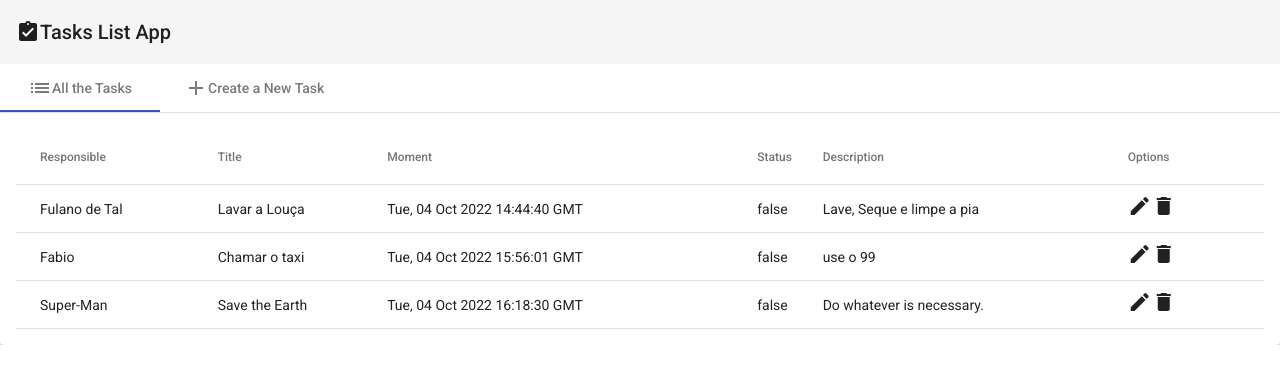
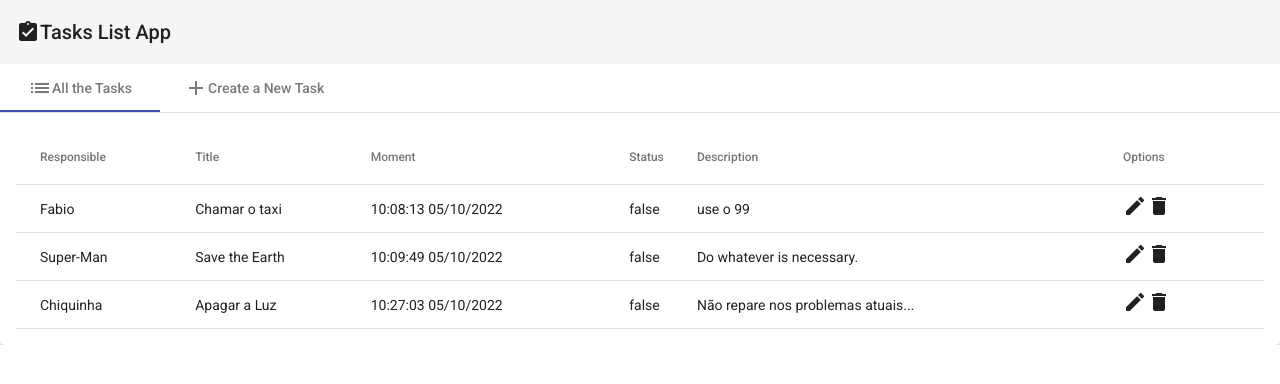
Before and after one commit to fhellipevalentin/todolist-app, an Angular app: page /tasks-list in a window 1280 px wide. Shown: the top 384 px of the page. Built offline with nearby package versions, Linux system fonts and the light colour scheme; data requests are answered from the project's data file.

Commit message:
edicao de tarefas

```diff
--- a/server/db.json
+++ b/server/db.json
@@ -1,18 +1,10 @@
 {
   "tasks": [
-    {
-      "author": "Fulano de Tal",
-      "title": "Lavar a Louça",
-      "desc": "Lave, Seque e limpe a pia",
-      "created_At": "Tue, 04 Oct 2022 14:44:40 GMT",
-      "status": false,
-      "id": 8
-    },
     {
       "author": "Fabio",
       "title": "Chamar o taxi",
       "desc": "use o 99",
-      "created_At": "Tue, 04 Oct 2022 15:56:01 GMT",
+      "created_At": "10:08:13 05/10/2022",
       "status": false,
       "id": 9
     },
@@ -20,9 +12,17 @@
       "author": "Super-Man",
       "title": "Save the Earth",
       "desc": "Do whatever is necessary.",
-      "created_At": "Tue, 04 Oct 2022 16:18:30 GMT",
+      "created_At": "10:09:49 05/10/2022",
       "status": false,
       "id": 10
+    },
+    {
+      "author": "Chiquinha",
+      "title": "Apagar a Luz",
+      "desc": "Não repare nos problemas atuais...",
+      "created_At": "10:27:03 05/10/2022",
+      "status": false,
+      "id": 11
     }
   ]
 }
--- a/src/app/app.module.ts
+++ b/src/app/app.module.ts
@@ -18,7 +18,7 @@ import { MatTabsModule } from '@angular/material/tabs';
 import { TaskService } from './services/task.service';
 import { MatTableModule } from '@angular/material/table';
 import { MatCardModule } from '@angular/material/card';
-import { MatSnackBarModule } from '@angular/material/snack-bar'
+import { MatSnackBarModule } from '@angular/material/snack-bar';
 
 
 @NgModule({
--- a/src/app/components/task-list/task-list.component.ts
+++ b/src/app/components/task-list/task-list.component.ts
@@ -11,7 +11,7 @@ import { TaskService } from 'src/app/services/task.service';
 })
 export class TaskListComponent implements OnInit {
 
-  constructor( private taskService: TaskService, private formBilder: FormBuilder, private snackBar: MatSnackBar) { }
+  constructor( private taskService: TaskService, private formBuilder: FormBuilder, private snackBar: MatSnackBar) { }
 
   formulary!: FormGroup;
 
@@ -20,7 +20,7 @@ export class TaskListComponent implements OnInit {
 
   ngOnInit(): void {
     this.showData();
-    this.formulary = this.formBilder.group( {
+    this.formulary = this.formBuilder.group( {
       author: new FormControl('', Validators.required),
       title: new FormControl('', Validators.required),
       desc: new FormControl('', Validators.required)
@@ -36,7 +36,8 @@ export class TaskListComponent implements OnInit {
 
   submit() {
     const formValues = this.formulary.value
-    const tasks: Tasks = new Tasks(formValues.author, formValues.title, formValues.desc, new Date().toUTCString(), false);
+    const tasks: Tasks = new Tasks(formValues.author, formValues.title,
+      formValues.desc, new Date().toLocaleTimeString() + ' ' + new Date().toLocaleDateString, false);
     this.taskService.insertTask(tasks).subscribe(response => {
       let list: Tasks[] = [...this.tasksList, response]
         this.tasksList = list
--- a/src/app/components/tasks-edit/tasks-edit.component.html
+++ b/src/app/components/tasks-edit/tasks-edit.component.html
@@ -1 +1,41 @@
-<p>tasks-edit works!</p>
+<mat-toolbar>
+    <mat-icon>assignment_turned_in </mat-icon>
+    Tasks List App
+</mat-toolbar>
+<mat-card class="example-card">
+    <mat-card-title>Edit Task</mat-card-title>
+    <mat-card-subtitle></mat-card-subtitle>
+    <mat-card-content>
+        <form [formGroup]="formulary" (ngSubmit)="updatingData()">
+            <mat-form-field class="full-width" appearance="fill">
+                <mat-label>Author: </mat-label>
+                <input matInput formControlName="author" [(ngModel)]="updateData.author" matInput placeholder="Author of the task" />
+            </mat-form-field>
+            <div *ngIf="formulary.get('author')?.errors">
+                <div *ngIf="formulary.get('author')?.errors?.['required'] && !formulary.get('author')?.pristine">Field Author is Required</div>
+            </div>
+            <mat-form-field class="full-width" appearance="fill">
+              <mat-label>Title: </mat-label>
+              <input matInput formControlName="title" [(ngModel)]="updateData.title" matInput placeholder="Title of the task" />
+            </mat-form-field>
+            <div *ngIf="formulary.get('title')?.errors">
+                <div *ngIf="formulary.get('title')?.errors?.['required'] && !formulary.get('title')?.pristine">Field Title is Required</div>
+            </div>
+            <mat-form-field class="full-width" appearance="fill">
+                <mat-label>Update: </mat-label>
+                <input matInput formControlName="created_At" [(ngModel)]="updateData.created_At" matInput readonly/>
+            </mat-form-field>
+            <br>
+            <mat-form-field class="full-width" appearance="fill">
+                <mat-label>Description: </mat-label>
+                <textarea matInput formControlName="desc" [(ngModel)]="updateData.desc" matInput placeholder="Description" rows="3"></textarea>
+            </mat-form-field>
+            <div *ngIf="formulary.get('desc')?.errors">
+                <div *ngIf="formulary.get('desc')?.errors?.['required'] && !formulary.get('desc')?.pristine">Field Description is Required</div>
+            </div>
+            <br>
+            <button mat-stroked-button color="primary">SAVE</button>
+            <button mat-stroked-button color="warn" routerLink="/tasks-list">CANCEL</button>
+        </form>
+    </mat-card-content>
+  </mat-card>
--- a/src/app/components/tasks-edit/tasks-edit.component.ts
+++ b/src/app/components/tasks-edit/tasks-edit.component.ts
@@ -1,4 +1,8 @@
 import { Component, OnInit } from '@angular/core';
+import { FormBuilder, FormControl, FormGroup, Validators } from '@angular/forms';
+import { ActivatedRoute, Router } from '@angular/router';
+import { Tasks } from 'src/app/model/tasks';
+import { TaskService } from 'src/app/services/task.service';
 
 @Component({
   selector: 'app-tasks-edit',
@@ -7,9 +11,38 @@ import { Component, OnInit } from '@angular/core';
 })
 export class TasksEditComponent implements OnInit {
 
-  constructor() { }
+  constructor(
+    private taskService: TaskService,
+    private activatedRoute: ActivatedRoute,
+    private route: Router,
+    private formBuilder: FormBuilder ) { }
+
+  formulary!: FormGroup;
+  id = this.activatedRoute.snapshot.params['id']
+  updateData: any = {
+  }
 
   ngOnInit(): void {
+    const id = this.activatedRoute.snapshot.params['id']
+    this.taskService
+      .accessDataTasksById(id)
+      .subscribe((data) => {
+        this.updateData = data;
+        this.updateData.created_At = new Date().toLocaleTimeString() + ' ' + new Date().toLocaleDateString()
+      });
+      this.formulary = this.formBuilder.group( {
+        author: new FormControl('', Validators.required),
+        title: new FormControl('', Validators.required),
+        desc: new FormControl('', Validators.required),
+        created_At: new FormControl('', Validators.required)
+      })
   }
 
+  updatingData() {
+    if (confirm('Are you want to edit the task?')) {
+      this.taskService.updateTask(this.id, this.updateData).subscribe(()=>{
+        this.route.navigate(['/tasks-list'])
+      })
+    }
+  }
 }
```
